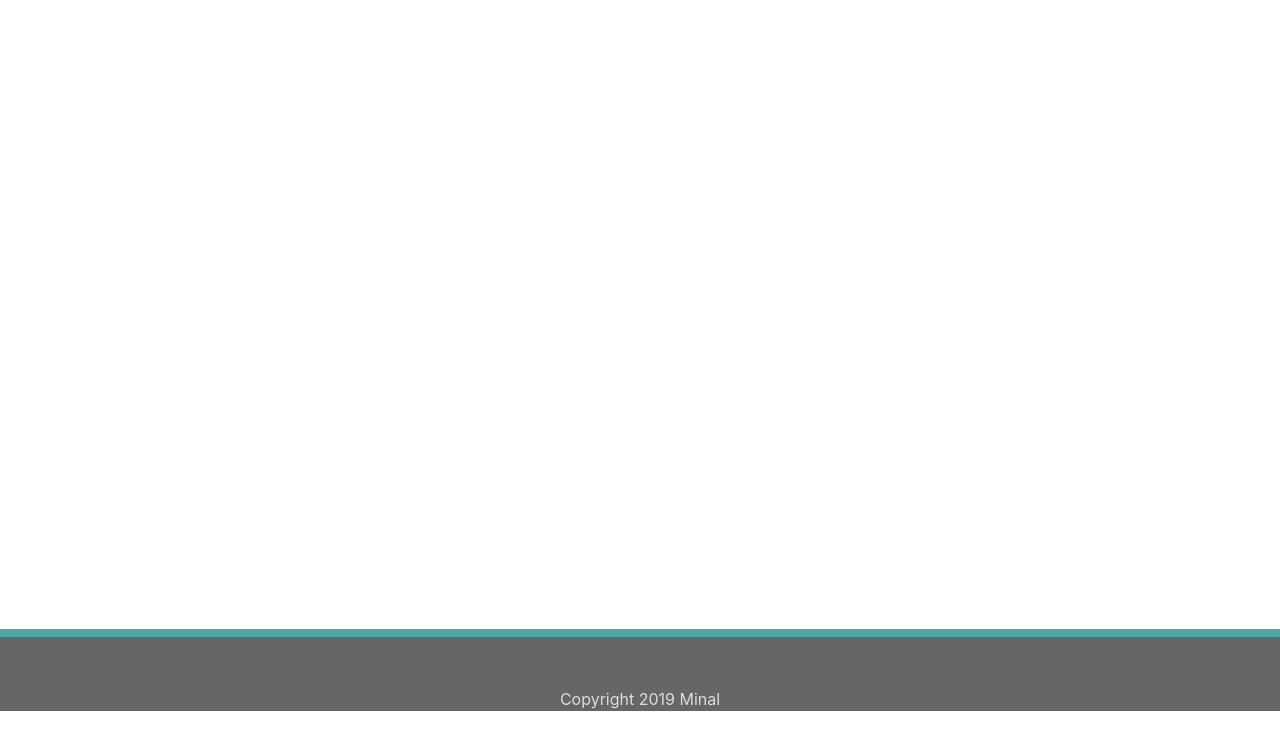
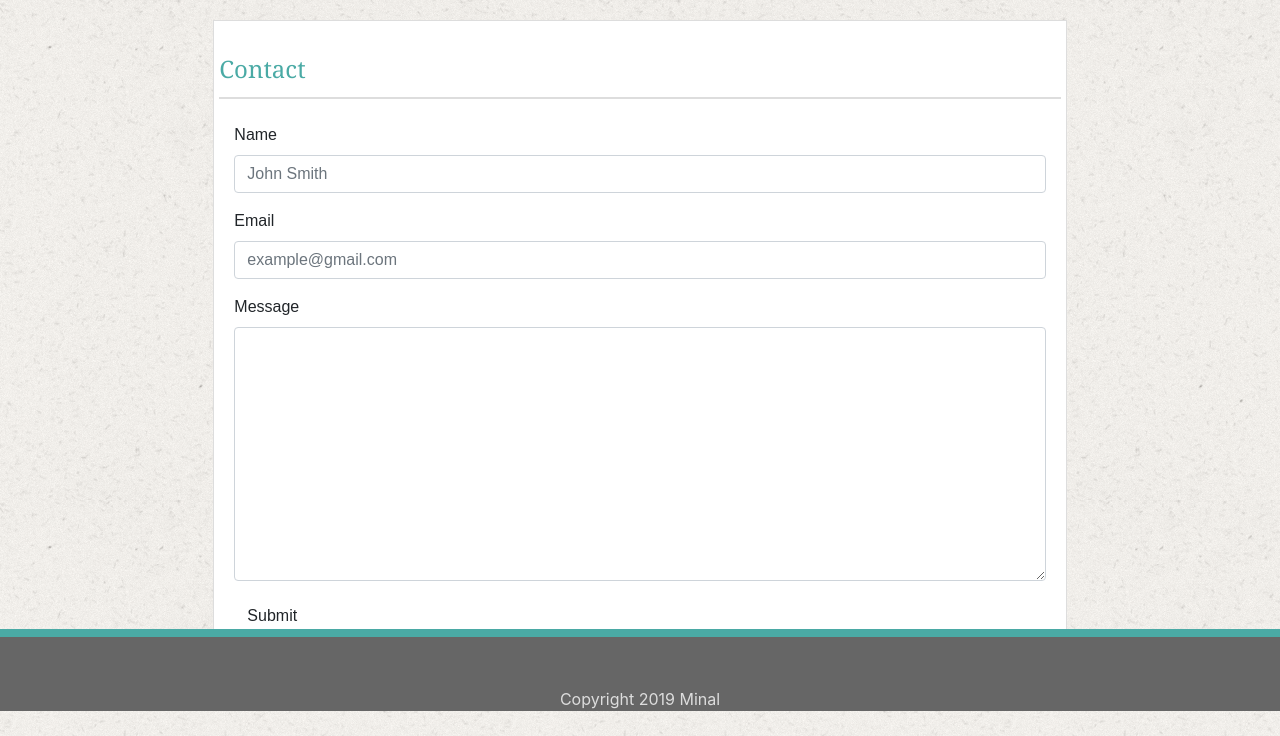
Before and after one commit to minalk24/Bootstrap-Portfolio, a plain HTML site: page contact.html in a window 1280 px wide. Shown: the part 89-825 px from the top of the page. Before the commit the page ends 800 px from the top, so only its background shows below. Drawn offline with nearby package versions, Linux system fonts and the light colour scheme.

Commit message:
added code for contact page mid section

```diff
--- a/contact.html
+++ b/contact.html
@@ -11,10 +11,6 @@
         integrity="sha384-ggOyR0iXCbMQv3Xipma34MD+dH/1fQ784/j6cY/iJTQUOhcWr7x9JvoRxT2MZw1T" crossorigin="anonymous">
     <!-- link to CSS stylesheet -->
     <link rel="stylesheet" href="./assets/CSS/style.css">
-    <script src="https://cdnjs.cloudflare.com/ajax/libs/popper.js/1.14.3/umd/popper.min.js" integrity="sha384-ZMP7rVo3mIykV+2+9J3UJ46jBk0WLaUAdn689aCwoqbBJiSnjAK/l8WvCWPIPm49" crossorigin="anonymous"></script>
-    <script src="https://code.jquery.com/jquery-3.3.1.slim.min.js" integrity="sha384-q8i/X+965DzO0rT7abK41JStQIAqVgRVzpbzo5smXKp4YfRvH+8abtTE1Pi6jizo" crossorigin="anonymous"></script>
-    <script src="https://stackpath.bootstrapcdn.com/bootstrap/4.1.3/js/bootstrap.min.js"></script>
-
 
     <title>Bootstrap Portfolio!</title>
 </head>
@@ -27,7 +23,8 @@
             <div class="col-md-2 header">Minal Kharche</div>
             <div class="col-md-2"></div>
             <div class="col-md-6">
-                    <nav class="navbar navbar-expand-lg navbar-expand-md navbar-expand-sm navbar-expand-xl navbar-expand-xs navbar-light link">
+                <nav
+                    class="navbar navbar-expand-lg navbar-expand-md navbar-expand-sm navbar-expand-xl navbar-expand-xs navbar-light link">
                     <div class="mx-auto">
                         <ul class="nav navbar-nav">
                             <li class="nav-item">
@@ -45,6 +42,35 @@
             </div>
         </div>
         <!-- mid section -->
+        <div class="row wrapper">
+            <div class="col-md-2"></div>
+            <div class="col-md-8 mid-content">
+                <div class="row">
+                    <div class="col-md-12 mid-head">Contact</div>
+                </div>
+                <div class="row">
+                    <div class="col-md-12 bio">
+                        <form>
+                            <div class="form-group">
+                                <label for="contactinputname"><br>Name</label>
+                                <input type="text" class="form-control" id="input-name" placeholder="John Smith">
+                            </div>
+                            <div class="form-group">
+                                <label for="contactinputemail">Email</label>
+                                <input type="email" class="form-control" id="input-email"
+                                    placeholder="example@gmail.com">
+                            </div>
+                            <div class="form-group">
+                                <label for="contactinputmessage">Message</label>
+                                <textarea class="form-control" id="input-message" rows="10" cols="30"></textarea>
+                            </div>
+                            <button type="submit" class="btn btnsubmit">Submit</button>
+                        </form>
+                    </div>
+                </div>
+            </div>
+            <div class="col-md-2"></div>
+        </div>
 
 
         <!-- footer -->
```
Lines whose indentation alone changed are shown as unchanged.
